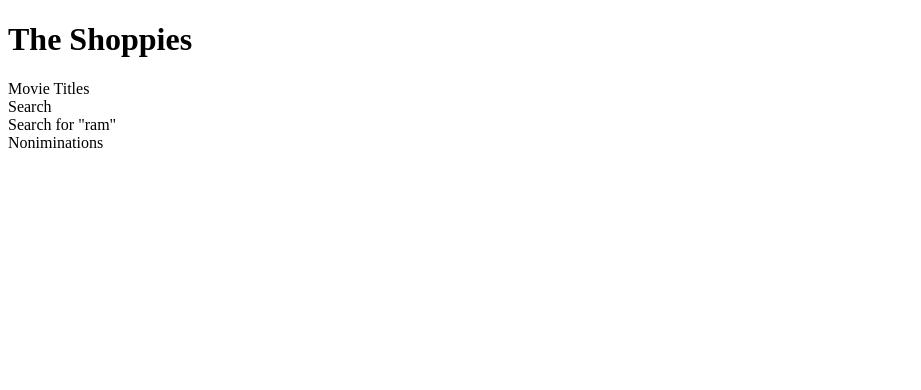
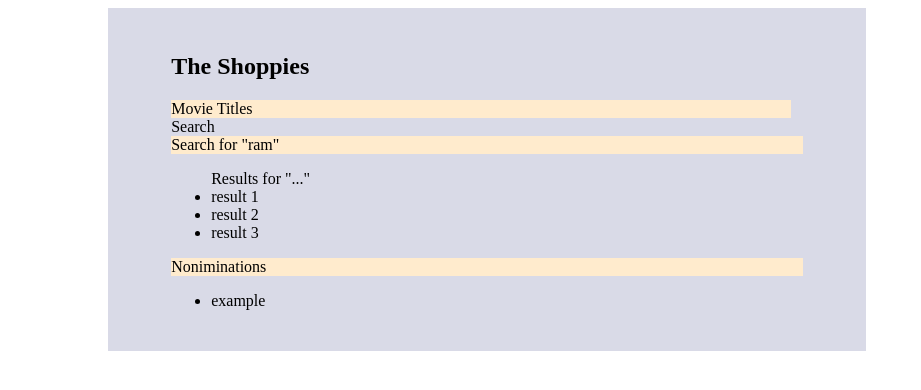
Before and after one commit to jjsilas/theshoppies, a plain HTML site: page index.html in a window 1280 px wide. Shown: the whole page, without its empty margins (0-921 px from the left). Drawn offline with Linux system fonts and the light colour scheme.

Commit message:
adding data for individual sections

```diff
--- a/index.css
+++ b/index.css
@@ -0,0 +1,32 @@
+* {
+}
+
+.main {
+background-color: rgb(217, 218, 231);
+padding-top: 2%;
+padding-left:5%;
+padding-right: 5%;
+padding-bottom: 2%;
+margin-left: 100px;
+max-width: 50%;
+
+}
+
+.titleForSearch {
+    border-width: 10px;
+    border-color: black;
+    border-width: 4px;
+    background: blanchedalmond;
+    max-width: 98%;
+    height: 40%;
+}
+
+.searchResults {
+    background: blanchedalmond;
+
+}
+
+
+.noniminations {
+    background: blanchedalmond;
+}
--- a/index.html
+++ b/index.html
@@ -5,17 +5,37 @@
     <meta charset="UTF-8">
     <meta name="viewport" content="width=device-width, initial-scale=1.0">
     <title>The Shoppies </title>
+    <link rel="stylesheet" href="/index.css">
 </head>
 
 <body>
-    <h1 class="mainShell">The Shoppies</h1>
+    <section main class="main">
+        <h1 class="mainShell">The Shoppies</h1>
 
-    <div class="titleForSearch"> Movie Titles</div>
+        <div class="titleForSearch"> Movie Titles</div>
 
-    <div class="searchShell">Search</div>
+        <div class="searchShell">Search</div>
 
-    <div class="searchResults">Search for "ram"</div>
-    <div class="Noniminations">Noniminations</div>
+
+
+
+
+        <section class="searchResults">Search for "ram"</section>
+        <ul>Results for "..."
+            <li>result 1</li>
+            <li>result 2</li>
+            <li>result 3</li>
+
+        </ul>
+
+
+
+        <section class="noniminations">Noniminations</section>
+        <ul>
+            <li>example</li>
+        </ul>
+
+    </section>
 </body>
 
 </html>
```
